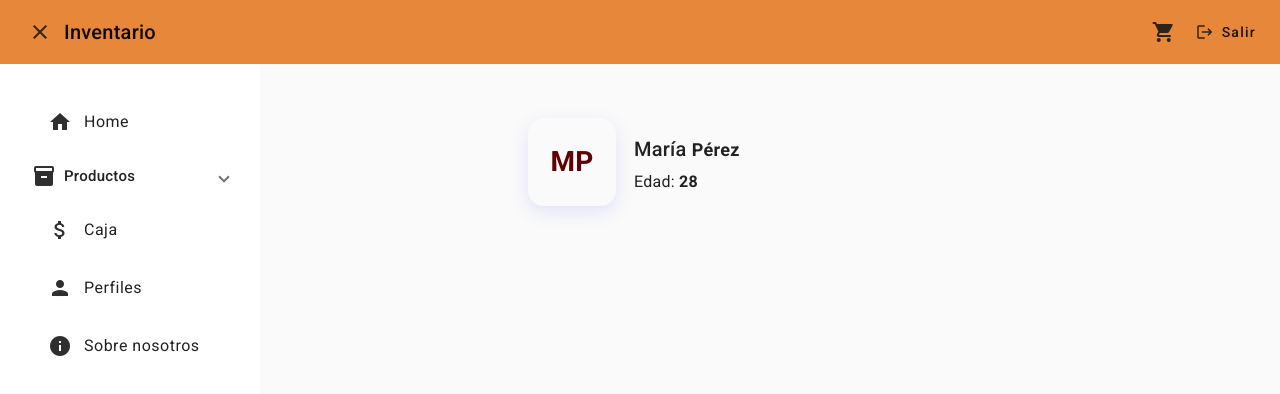
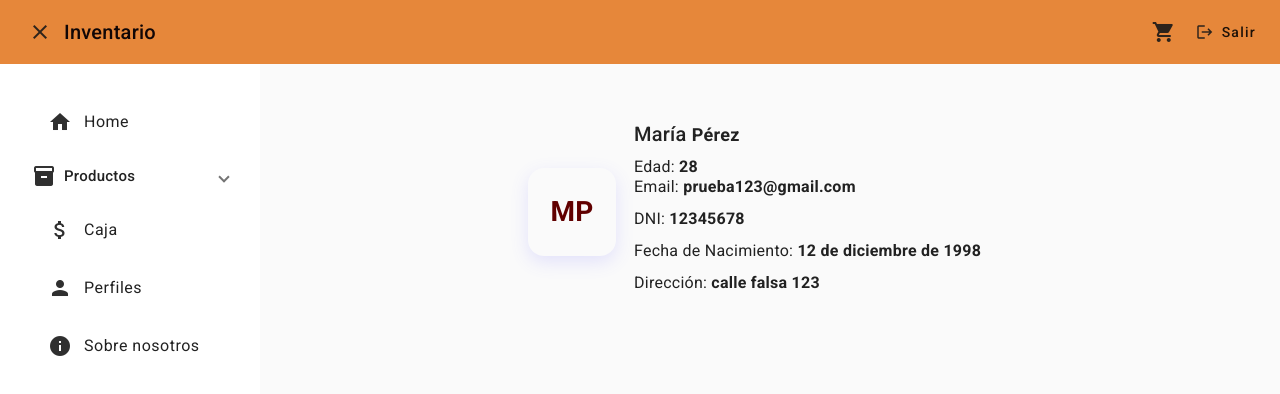
Before and after one commit to oteroramos/frontalgoritmo3, an Angular app: page /profile in a window 1280 px wide. Shown: the top 394 px of the page. Built offline with nearby package versions, Linux system fonts and the light colour scheme; sample sign-in values are in the browser's storage.

Commit message:
cambio perfiles

```diff
--- a/src/app/profile/profile.component.html
+++ b/src/app/profile/profile.component.html
@@ -8,5 +8,9 @@
       {{ nombre }} <span class="apellido">{{ apellido }}</span>
     </h2>
     <p class="edad">Edad: <strong>{{ edad }}</strong></p>
+    <p class="email">Email: <strong>{{ email }}</strong></p>
+    <p class="DNI">DNI: <strong>{{ dni }}</strong></p>
+    <p class="fecha-nacimiento">Fecha de Nacimiento: <strong>{{ fechaNacimiento }}</strong></p>
+    <p class="direccion">Dirección: <strong>{{ direccion }}</strong></p>
   </div>
 </div>
--- a/src/app/profile/profile.component.ts
+++ b/src/app/profile/profile.component.ts
@@ -12,6 +12,10 @@ export class ProfileComponent {
   @Input() nombre: string = 'María';
   @Input() apellido: string = 'Pérez';
   @Input() edad: number = 28;
+  @Input() dni: number = 12345678;
+  @Input() fechaNacimiento: string = "12 de diciembre de 1998";
+  @Input() direccion: string = "calle falsa 123";
+  @Input() email: string = "prueba123@gmail.com";
 
   get iniciales(): string {
     const n = this.nombre ? this.nombre.charAt(0) : '';
```
